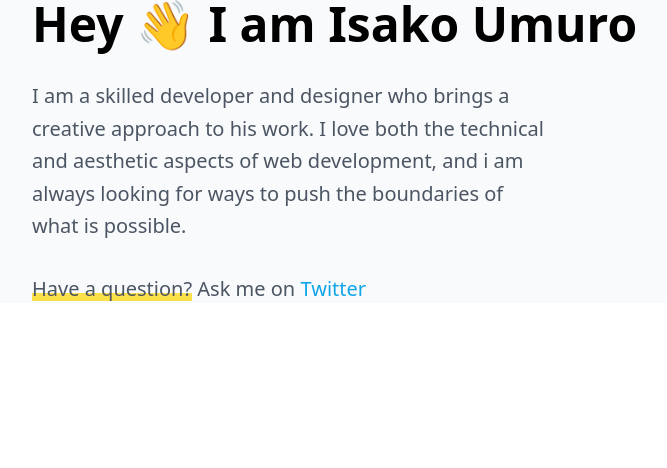
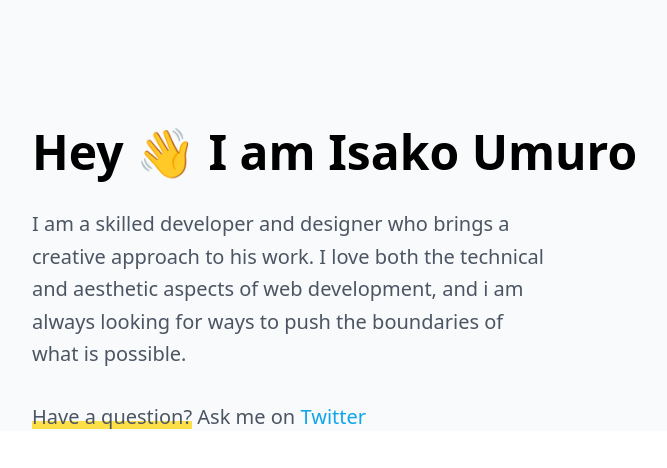
Before and after one commit to 0xUeif/0xUeif.github.io, a plain HTML site: page index.html in a window 1280 px wide. Shown: the whole page, without its empty margins (0-667 px from the left). Drawn offline with nearby package versions, Linux system fonts and the light colour scheme.

Commit message:
fix padding top

```diff
--- a/index.html
+++ b/index.html
@@ -6,7 +6,7 @@
   <script src="https://cdn.tailwindcss.com"></script>
 </head>
 <body>
-    <section class="pt-16 overflow-hidden bg-gray-50 md:pt-0 sm:pt-16 2xl:pt-16">
+    <section class="pt-32 overflow-hidden bg-gray-50 md:pt-32 sm:pt-16 2xl:pt-16">
         <div class="px-6 mx-auto sm:px-6 lg:px-8 max-w-7xl">
             <div class="grid items-center grid-cols-1 md:grid-cols-2">
                 <div>
```
